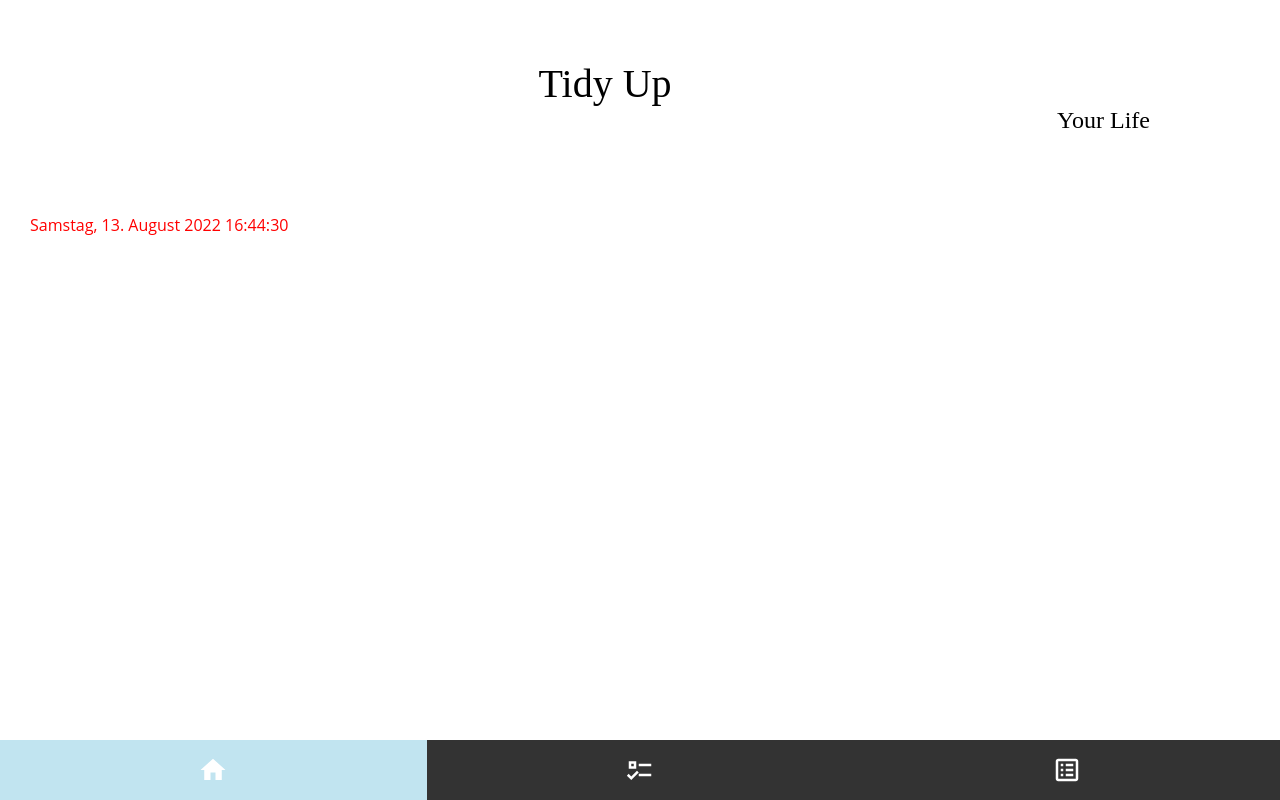
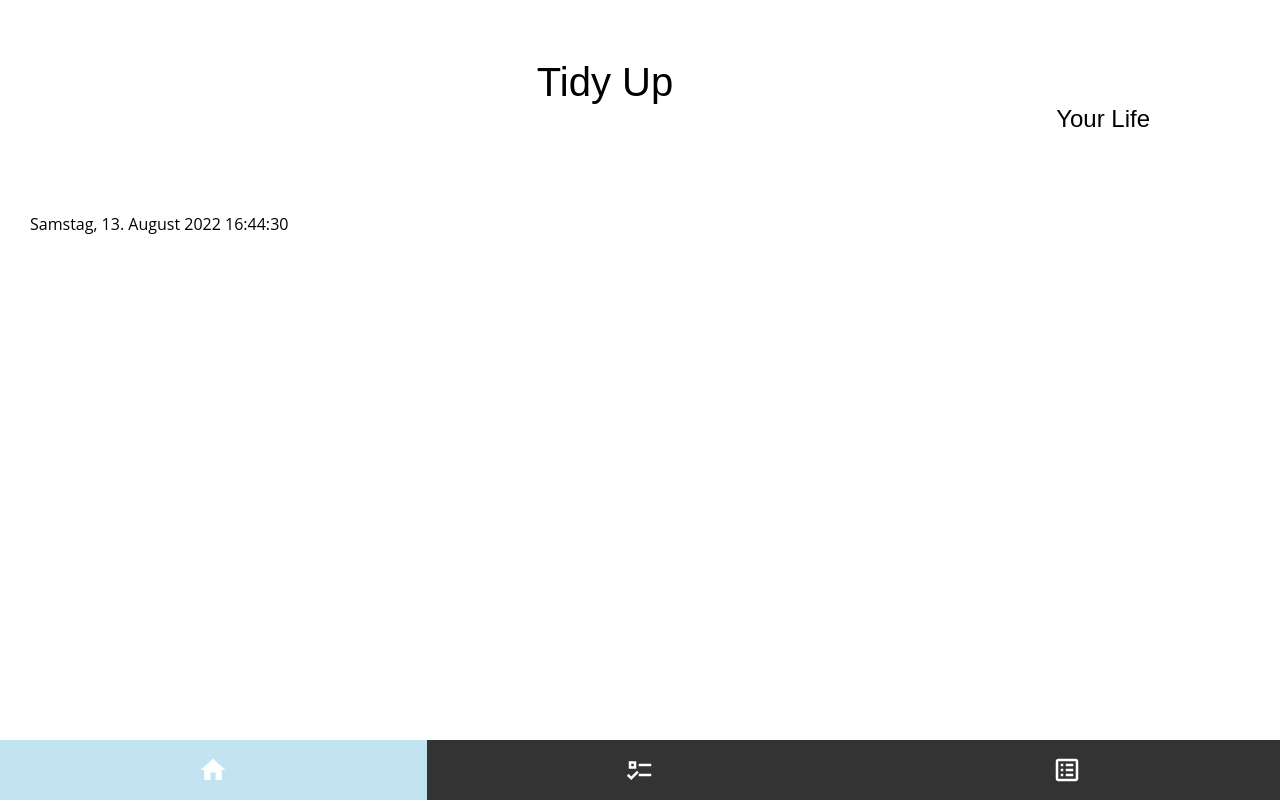
Before and after one commit to alicie232/capstone-project, a React (Create React App) app: page / in a window 1280 px wide. Built offline with nearby package versions, Linux system fonts and the light colour scheme.

Commit message:
small fixes

```diff
--- a/src/GlobalStyles.js
+++ b/src/GlobalStyles.js
@@ -17,7 +17,7 @@ export default styled.createGlobalStyle`
   }
 
   body {
-    margin: 0;
+    margin-bottom: 100px;
     font-family: 'Open Sans', sans-serif;
   }
 
--- a/src/components/CurrentDate.js
+++ b/src/components/CurrentDate.js
@@ -16,7 +16,6 @@ export default function CurrentDate() {
 }
 
 const StyledDate = styled.div`
-  color: red;
   margin: 10px;
   padding: 20px;
 `;
--- a/src/components/TaskList.js
+++ b/src/components/TaskList.js
@@ -48,7 +48,7 @@ const Wrapper = styled.article`
   padding: 20px;
   margin-bottom: 50px;
 
-  &:before {
+  &::before {
     content: '';
     z-index: -1;
     position: absolute;
@@ -57,14 +57,14 @@ const Wrapper = styled.article`
     bottom: 0;
     left: 0;
     background: linear-gradient(-45deg, #f2b5d4 0%, #7bdff2 100%);
-    transform: translate3d(0px, 20px, 0) scale(0.95);
+    transform: translate3d(0, 20px, 0) scale(0.95);
     filter: blur(20px);
     opacity: var(0.7);
     transition: opacity 0.3s;
     border-radius: inherit;
   }
 
-  &:after {
+  &::after {
     content: '';
     z-index: -1;
     position: absolute;
--- a/src/pages/HomePage.js
+++ b/src/pages/HomePage.js
@@ -14,19 +14,17 @@ export default function HomePage({advices, time, counter}) {
 
 const StyledHeader = styled.header`
   position: relative;
-
   display: flex;
   flex-direction: column;
   border: none;
   border-radius: 15px;
   padding: 20px;
   padding-right: 40px;
-
   margin: 40px;
   margin-right: 90px;
   text-align: center;
   font-size: 2.5rem;
-  font-family: Besley;
+  font-family: 'Besley*', sans-serif;
 `;
 
 const StyledSpanHeaderTop = styled.span``;
```
